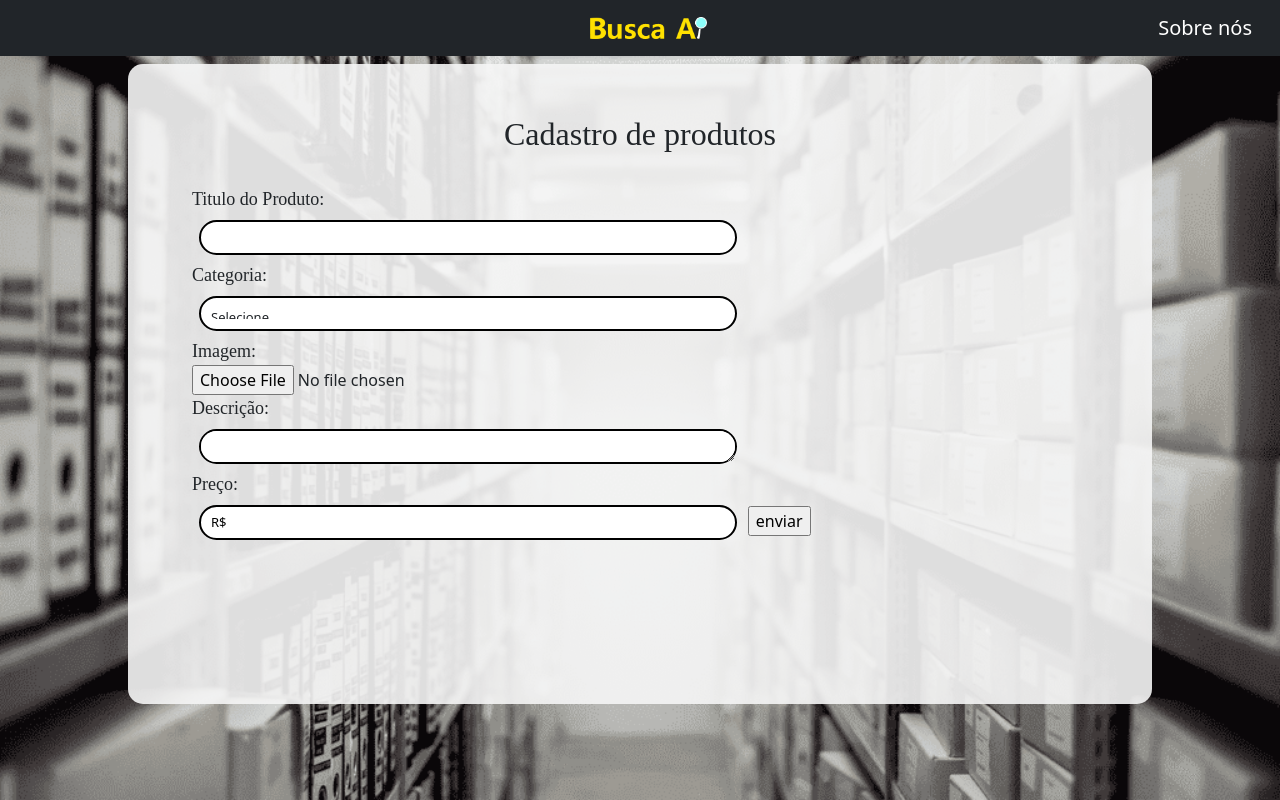
After one commit to devWallacePessoa/busca_ai, a PHP site: page /cadastroproduto.php in a window 1280 px wide. The commit adds this page. Run offline with PHP 8.4, Linux system fonts and the light colour scheme; tables that the repository leaves empty hold one stand-in row (values such as "Sample post").

Commit message:
prncipal, cadastro de produtos, arrumando data e hora

```diff
--- a/Dao.php
+++ b/Dao.php
@@ -70,4 +70,41 @@ class Dao{
         return $retorno;
     }
 
+    public function retornoCat()
+    {
+        $sql = "select * from categorias order by categoria";
+        $resultado = $this->dao->prepare($sql);
+        $resultado->execute();
+        $retorno = $resultado->fetchAll();
+
+        return $retorno;
+    }
+
+    public function cadastroProdutos($dados)
+    {
+        $sql = "insert into produto values (null, :titulo, :preco, :categoria, :descricao, :hora, :datap)";
+        $resultado = $this->dao->prepare($sql);
+        $resultado->bindParam(':titulo', $dados['titulo']);
+        $resultado->bindParam(':preco', $dados['preco']);
+        $resultado->bindParam(':categoria', $dados['categoria']);
+        $resultado->bindParam(':descricao', $dados['descricao']);
+        $resultado->bindParam(':hora', $dados['hora']);
+        $resultado->bindParam(':datap', $dados['datap']);
+
+        $retorno = $resultado->execute();
+        if(isset($retorno)) {
+            session_start();
+            $_SESSION['titulo']=$dados['titulo'];
+            $_SESSION['preco']=$dados['preco'];
+            $_SESSION['categoria']=$dados['categoria'];
+            $_SESSION['descricao']=$dados['descricao'];
+            $_SESSION['hora']= $dados['hora'];
+            $_SESSION['datap']= $dados['datap'];
+            return true;
+
+        }else {
+            return false;
+        }
+    }
+
 }
--- /dev/null
+++ b/cadastroproduto.php
@@ -0,0 +1,53 @@
+<!--**
+ * @author Cesar Szpak - Celke -   cesar@celke.com.br
+ * @pagina desenvolvida usando https://viacep.com.br,
+ * webservice gratuito, acessado 15/07/2016.
+ *-->
+<html>
+    <head>
+    <title>ViaCEP Webservice</title>
+    <meta http-equiv="Content-Type" content="text/html; charset=utf-8" />
+    <?php include "bootstrap.php"?>
+    </head>
+
+    <body id="bodycad">
+  <nav class="navbar fixed-top navbar-dark bg-dark">
+      <div class="container-fluid">
+        <a class="navbar-brand" href="#" id="navlogo"><img src="imagens/buscaaiwhite.png" height="22,5" width="117"></a>
+        <a class="navbar-brand" face="Malgun Gothic" href="#">Sobre nós</a>
+      </div>
+    </nav>
+
+<div id="cadastro">
+      <form method="Post" action="processaCadastroProduto.php">
+      <h1><font size="6" face="Malgun Gothic" id="titulocad"><center>Cadastro de produtos</center></font></h1><br>
+        <font face="Malgun Gothic" size="4">Titulo do Produto: <br> </font><input type="text" placeholder="" name="titulo" id="inputcadnome">
+        <path d="M3.654 1.328a.678.678 0 0 0-1.015-.063L1.605 2.3c-.483.484-.661 1.169-.45 1.77a17.568 17.568 0 0 0 4.168 6.608 17.569 17.569 0 0 0 6.608 4.168c.601.211 1.286.033 1.77-.45l1.034-1.034a.678.678 0 0 0-.063-1.015l-2.307-1.794a.678.678 0 0 0-.58-.122l-2.19.547a1.745 1.745 0 0 1-1.657-.459L5.482 8.062a1.745 1.745 0 0 1-.46-1.657l.548-2.19a.678.678 0 0 0-.122-.58L3.654 1.328zM1.884.511a1.745 1.745 0 0 1 2.612.163L6.29 2.98c.329.423.445.974.315 1.494l-.547 2.19a.678.678 0 0 0 .178.643l2.457 2.457a.678.678 0 0 0 .644.178l2.189-.547a1.745 1.745 0 0 1 1.494.315l2.306 1.794c.829.645.905 1.87.163 2.611l-1.034 1.034c-.74.74-1.846 1.065-2.877.702a18.634 18.634 0 0 1-7.01-4.42 18.634 18.634 0 0 1-4.42-7.009c-.362-1.03-.037-2.137.703-2.877L1.885.511z"/>
+        <br>
+        <font face="Malgun Gothic" size="4">Categoria:</font><br>
+        <select class="form-control" name="categoria" id="inputcadnome">
+          <option value="">Selecione</option>
+          <?php
+          include "Dao.php";
+
+          $dao = new Dao();
+        $categorias = $dao->retornoCat();
+
+        foreach($categorias as $linha)
+        { ?>
+        <option value="<?php echo $linha['id'] ?>"><?php echo $linha['categoria'] ?></option>
+        <?php } ?>
+        </select>
+        <font face="Malgun Gothic" size="4">Imagem:</font> <br>
+      <form method="POST" enctype="multipart/form-data" action="configusuario.php">
+    <input type="file" name="pic" accept="image/*"> <br>
+        <font face="Malgun Gothic" size="4">Descrição:</font> <br> <textarea rows="10" cols="40" maxlength="500" name="descricao" id="inputcadnome"></textarea> <br>
+        <font face="Malgun Gothic" size="4">Preço:</font><br><input type="text" placeholder="" name="preco" id="inputcadnome" value="R$">
+        <input type= "submit" value = "enviar">
+      </form>
+    </div>
+    </body>
+
+    </body>
+
+    </html>
--- a/errologin.php
+++ b/errologin.php
@@ -3,5 +3,5 @@
 $message = "Usuario ou senha inválidos";
 echo "<script type='text/javascript'>alert('$message');</script>";
 
-
+include "index.php";
 ?>
--- a/index.php
+++ b/index.php
@@ -11,6 +11,7 @@
 </head>
 
 <body>
+
   <nav class="navbar fixed-top navbar-dark bg-dark">
     <div class="container-fluid">
       <a class="navbar-brand" href="#" id="navlogo"><img src="imagens/buscaaiwhite.png" height="22,5" width="117"></a>
--- a/style.css
+++ b/style.css
@@ -26,8 +26,30 @@
 }
 
 #inputcadnome{
+    width: 60%;
+    height: 35px;
+    border-radius: 30px;
+    border: 2px  solid black;
+    font-size: 13px;
+    padding: 10px;
+    margin: 7px;
+    outline: 0;
+}
+
+#inputcadnome2{
     width: 50%;
     height: 35px;
+    border-radius: 30px;
+    border: 2px solid black;
+    font-size: 13pt;
+    padding: 10px;
+    margin: 7px;
+    outline: 0;
+}
+
+#inputcadcat{
+    width: 50%;
+    height: 55px;
     border-radius: 30px;
     border: 2px solid black;
     font-size: 13pt;
@@ -148,6 +170,19 @@ a{
     padding-right: 5%;
 }
 
+
+
+#cadastroProd{
+    background-color: rgba(26, 29, 27, 0.9);
+    border-radius: 15px;
+    margin: 5% auto;
+    width: 80%;
+    height: 80%;
+    padding-top: 4%;
+    padding-left: 5%;
+    padding-right: 5%;
+}
+
 #cadin{
     margin-left: 5%;
 }
```
Also changed, not shown: banco_buscaai.sql (+12 -0 lines), configusuario.php (added, +26 -0 lines), principal.php (+1 -10 lines), processaCadastroProduto.php (added, +31 -0 lines), testeproduto.php (+10 -33 lines).
